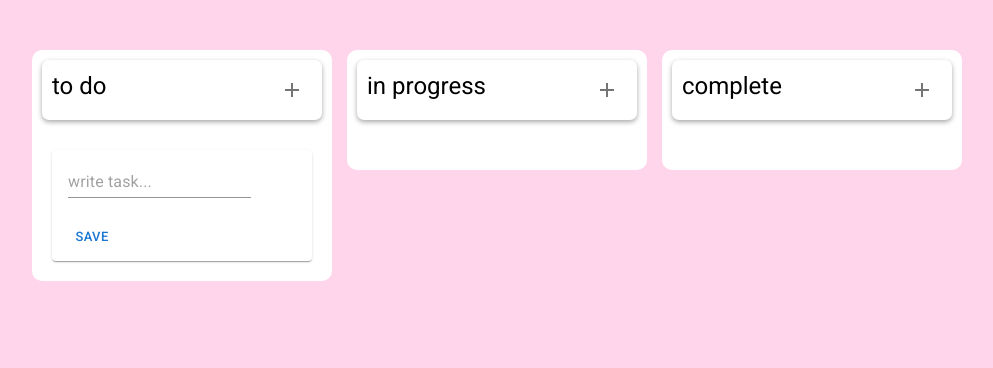
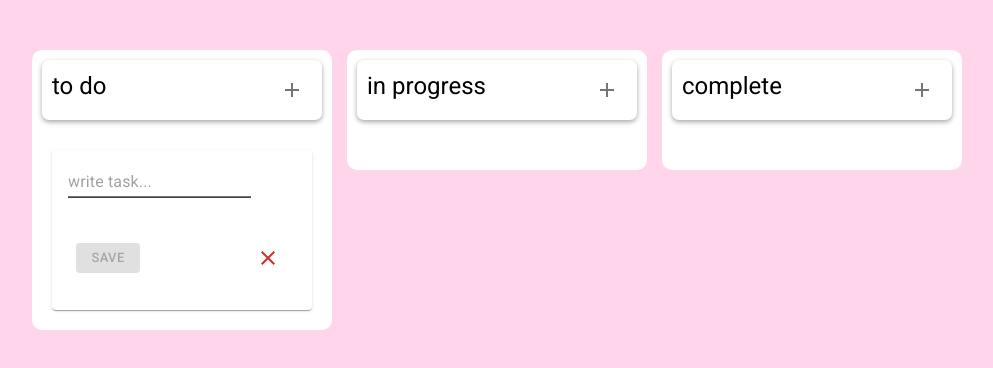
Before and after one commit to p3rfec77/task-tracker, a React (Vite) app: page / in a window 1280 px wide. Both pictures are taken after a click on the button 324 px from the left and 90 px from the top of the page. Shown: the top 368 px of the page, without its empty margins (32-1025 px from the left). Built offline with nearby package versions, Linux system fonts and the light colour scheme.

Commit message:
improve taskCreator component

```diff
--- a/src/components/TaskCreator.tsx
+++ b/src/components/TaskCreator.tsx
@@ -1,6 +1,7 @@
 import { FC, useState } from 'react';
 
-import {Card, CardActions, CardContent, Button, TextField} from '@mui/material';
+import {Card, CardActions, CardContent, Button, TextField, IconButton} from '@mui/material';
+import CloseIcon from '@mui/icons-material/Close';
 
 import { useListItems } from '../store/ListItems.store';
 
@@ -23,14 +24,23 @@ const TaskCreator: FC<TaskCreatorProps> = ({id, inputHandler}) => {
     <Card sx={{ width: '100%' }}>
         <CardContent>
             <TextField
+            autoFocus
+            required
             variant='standard'
             placeholder='write task...'
             value={input}
             onChange={(e) => setInput(e.target.value)}/>
         </CardContent>
+        <CardContent sx={{display: 'flex', justifyContent: 'space-between'}}>
             <CardActions>
-            <Button size="small" onClick={createTask}>Save</Button>
+                <Button disabled={input.length <= 0} type='submit' color='secondary' variant='contained' size="small" onClick={createTask}>Save</Button>
             </CardActions>
+            <CardActions>
+                <IconButton color='error' onClick={() => inputHandler(false)}>
+                    <CloseIcon/>
+                </IconButton>
+            </CardActions>
+        </CardContent>
     </Card>
   )
 }
--- a/src/main.tsx
+++ b/src/main.tsx
@@ -1,8 +1,25 @@
 import React from 'react'
 import ReactDOM from 'react-dom/client'
+
+import { ThemeProvider, createTheme } from '@mui/material';
+
 import App from './App.tsx'
 import './main.css';
 
+const theme = createTheme({
+      palette: {
+            primary: {
+                  main: 'rgba(0, 0, 0, 0.54)'
+            },
+            secondary: {
+                  main: 'rgba(255, 172, 215, 0.5)',
+                  contrastText: 'rgba(0, 0, 0, 0.54)'
+            }
+      }
+})
+
 ReactDOM.createRoot(document.getElementById('root')!).render(
-      <App />
+      <ThemeProvider theme={theme}>
+            <App />
+      </ThemeProvider>
 )
```
Lines whose indentation alone changed are shown as unchanged.
